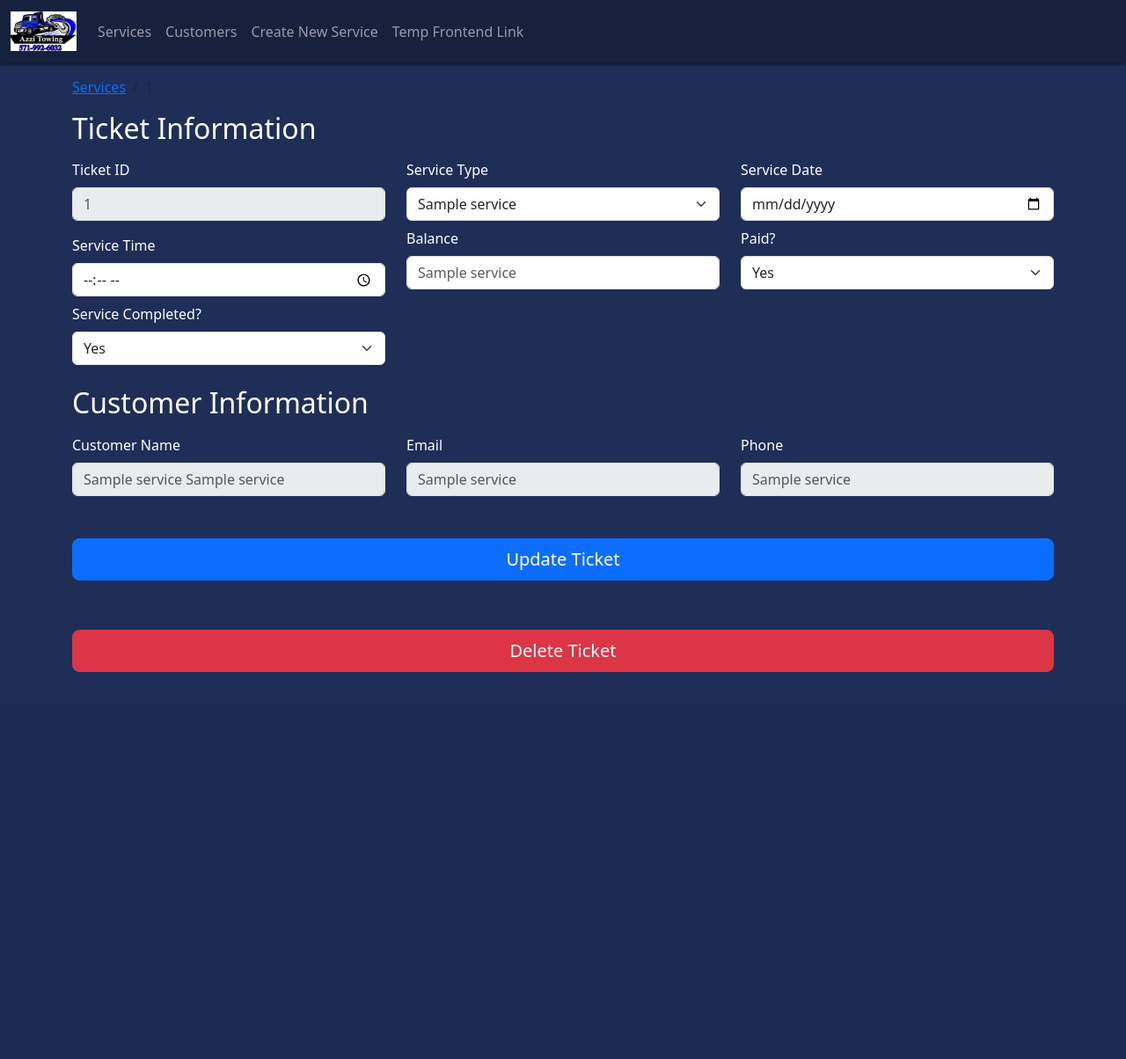
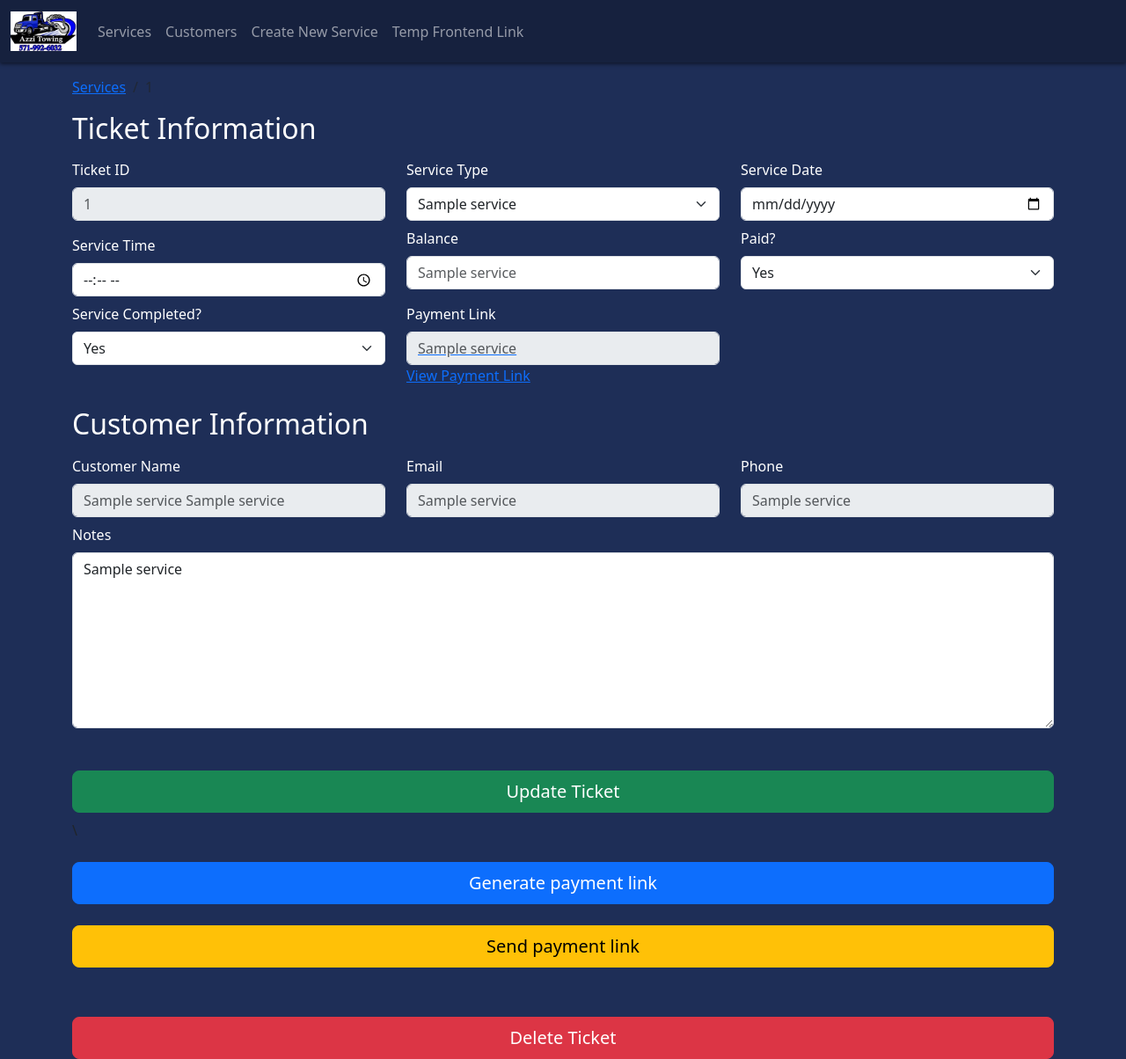
Before and after one commit to jamesbeegen/azziTowing, a Flask app: page /joeazzi/service in a window 1280 px wide. Shown: the whole page at 88% size. Before the commit the page ends 764 px from the top, so only its background shows below. Run offline with Flask 2, Linux system fonts and the light colour scheme; a database or web service that is not in the repository returns one stand-in record (values such as "Sample title"); some libraries are stand-ins or nearby versions.

Commit message:
Added payment link generation

```diff
--- a/app.py
+++ b/app.py
@@ -61,6 +61,7 @@ from os.path import exists
 from sqlite3 import connect
 from init_db import init_db, db_connect
 import stripe
+from math import ceil
 import datetime
 
 # App Configuration
@@ -82,7 +83,16 @@ DB = 'database.db'
 
 # API Key for Stripe payments
 stripe_key = 'sk_test_51MZ2KAClce1MywlhOsuuW61sleJa4FX39mSt8bQbmBIGb6i2PVf4jAideajXjKTWUENOjq7jxijtWOWVwtBlDC2q00PPk1A193'
+stripe.api_key = stripe_key
 
+# Twilio variables
+account_sid = "ACadd2746c5cb537ea87c10696f1bcbb7d"
+auth_token = "714d7c4cb72f2f41805f11a7e004864b"
+twilio_number = "+18339643387"
+
+
+# Should be Joe's email - but mine for testing
+admin_email = 'jamesbeegen@gmail.com'
 
 # Set up local database if it doesn't exist
 def create_db():
@@ -107,6 +117,9 @@ def create_db():
                     balance REAL NOT NULL,
                     paid int NOT NULL,
                     customer_email INTEGER NOT NULL,
+                    notes TEXT,
+                    payment_link TEXT,
+                    checkout_session_id TEXT,
                     FOREIGN KEY(customer_email) REFERENCES customer(email)
                 );
             """)
@@ -123,15 +136,17 @@ def create_db():
 
 # Check if a customer exists
 def customer_exists(customer_email):
+    # Connect to Database
     if not prod:
         conn = connect(DB)
     else:
         conn = db_connect()
 
+    # Get customers that have matching email
     cur = conn.cursor()
-
     cur.execute("SELECT * FROM customer WHERE email = {0}".format(param_query_symbol), (customer_email,))
 
+    # Fetches only one record into a tuple
     customer = cur.fetchone()
 
     conn.commit()
@@ -165,13 +180,14 @@ def schedule_view():
         if not customer_exists(request.form['email']):
             cur.execute("INSERT INTO customer (first_name, last_name, email, phone) VALUES ({0},{0},{0},{0})".format(param_query_symbol), (request.form['first_name'], request.form['last_name'], request.form['email'], request.form['phone_number']))
 
-        # Create the service
+        # Create the service in database
         cur.execute("INSERT INTO service (service_type, date, time, completed, balance, paid, customer_email) VALUES ({0},{0},{0},{0},{0},{0},{0})".format(param_query_symbol), (request.form['service_type'], request.form['date'], request.form['time'], '0', '0.00', '0', request.form['email']))
 
         conn.commit()
         conn.close()
 
         return redirect(url_for('schedule_view'))
+
     # Regular GET request
     else:
         return render_template('schedule.html')
@@ -180,7 +196,10 @@ def schedule_view():
 # Admin view
 @app.route('/joeazzi')
 def admin_view():
+    # Get today's date
     today = datetime.date.today().strftime('%m-%d-%Y')
+
+    # Connect to database
     if not prod:
         conn = connect(DB)
     else:
@@ -195,7 +214,6 @@ def admin_view():
     # This is a fix for sqlite not formatting dates properly
     if not prod:
         services_list = []
-        x = 0
         for service in services:
             entry = []
             for item in service:
@@ -225,7 +243,7 @@ def service_ticket_view():
 
         cur = conn.cursor()
 
-        # Checks for empty values on submission of form, and defaults them back to existing values
+        # Checks for empty values on submission of form, and defaults them back to existing values if they are empty
         if request.form['balance'] == '':
             cur.execute("SELECT balance FROM service WHERE service_id = {0}".format(param_query_symbol), (ticket_num,))
             balance_tuple = cur.fetchone()
@@ -242,9 +260,14 @@ def service_ticket_view():
             time = cur.fetchone()[0]
         else:
             time = request.form['time']
+        if request.form['notes'] == '':
+            cur.execute('SELECT notes FROM service WHERE service_id = {}'.format(ticket_num))
+            notes = cur.fetchone()[0]
+        else:
+            notes = request.form['notes']
 
         # Update the service entry with the data from the form
-        cur.execute("UPDATE service SET service_type = {0}, date = {0}, time = {0}, completed = {0}, balance = {0}, paid = {0} WHERE service_id = {0}".format(param_query_symbol), (request.form['service_type'], date, time, int(request.form['completed']), balance, int(request.form['paid']), ticket_num,))
+        cur.execute("UPDATE service SET service_type = {0}, date = {0}, time = {0}, completed = {0}, balance = {0}, paid = {0}, notes = {0}WHERE service_id = {0}".format(param_query_symbol), (request.form['service_type'], date, time, int(request.form['completed']), balance, int(request.form['paid']), notes, ticket_num,))
 
         conn.commit()
         conn.close()
@@ -270,7 +293,10 @@ def service_ticket_view():
 # Deleting a service/service ticket
 @app.route('/joeazzi/service/delete')
 def delete_service_ticket():
+    # Gets the current ticket number
     ticket_num = request.args.get('ticket')
+
+    # Connect to database
     if not prod:
         conn = connect(DB)
     else:
@@ -284,12 +310,14 @@ def delete_service_ticket():
 
     return redirect('/joeazzi')
 
+
+# Creating a service from admin section
 @app.route('/joeazzi/create-service', methods=('GET', 'POST'))
 def create_service_ticket_view():
+    # If the form has been submitted:
     if request.method == 'POST':
         if not prod:
             conn = connect(DB)
-
         else:
             conn = db_connect()
 
@@ -306,11 +334,16 @@ def create_service_ticket_view():
         conn.close()
 
         return redirect(url_for('admin_view'))
+
+    # Regular GET request
     else:
         return render_template('create-service.html')
 
+
+# View that lists all customers (not services, but customers)
 @app.route('/joeazzi/customers', methods=('GET', 'POST'))
 def customers_view():
+    # Connect to database
     if not prod:
         conn = connect(DB)
 
@@ -318,19 +351,25 @@ def customers_view():
         conn = db_connect()
 
     cur = conn.cursor()
+
+    # Get all customer from database
     cur.execute("SELECT * FROM customer")
-
     customers = cur.fetchall()
 
     conn.commit()
     conn.close()
-
     return render_template('customers.html', customers=customers)
 
+
+# Individual customer records/info pages
 @app.route('/joeazzi/customers/record', methods=('GET', 'POST'))
 def customer_record_view():
+    # Get the current customer_id
     customer_id = request.args.get('customer')
+
+    # If a form has been submitted (to update client info)
     if request.method == 'POST':
+        # Connect to Database
         if not prod:
             conn = connect(DB)
 
@@ -359,23 +398,122 @@ def customer_record_view():
             phone = cur.fetchone()[0]
         else:
             phone = request.form['phone']
+
+        # Updates the customer record with new information submitted in form
         cur.execute("UPDATE customer SET first_name={0}, last_name={0}, phone={0} WHERE email={0}".format(param_query_symbol), (first_name, last_name, phone, customer_id,))
+
         conn.commit()
         conn.close()
         return redirect('/joeazzi/customers/record?customer={}'.format(customer_id))
+
+    # Regular GET Request
     else:
         if not prod:
             conn = connect(DB)
-
         else:
             conn = db_connect()
 
+        # Get the customer information based on the primary key
         cur = conn.cursor()
         cur.execute("SELECT email, first_name, last_name, phone FROM customer WHERE email={0}".format(param_query_symbol), (customer_id,))
         customer = cur.fetchone()
+
         conn.commit()
         conn.close()
         return render_template('customer-record.html', customer=customer)
+
+
+# Generates a payment link
+@app.route('/joeazzi/service/generatePaymentLink')
+def generate_payment_link():
+    # Get the current ticket number
+    ticket_num = request.args.get('ticket')
+
+    # Connect to database
+    if not prod:
+            conn = connect(DB)
+    else:
+        conn = db_connect()
+
+    cur = conn.cursor()
+    cur.execute("SELECT service_type, balance FROM service WHERE service_id={}".format(param_query_symbol), (ticket_num,))
+    ticket_details = cur.fetchone()
+
+    # Format the balance for the stripe api
+    balance = int(ceil(ticket_details[1])) * 100
+
+    # Create stripe checkout session/url
+    checkout_session = stripe.checkout.Session.create(
+        line_items=[
+            {
+                'price_data': {
+                    'product_data': {
+                        'name': ticket_details[0],
+                    },
+                    'unit_amount': balance,
+                    'currency': 'usd',
+                },
+                'quantity': 1,
+            },
+        ],
+        payment_method_types=['card'],
+        mode='payment',
+        success_url=request.host_url + 'payment/success',
+        cancel_url=request.host_url + 'payment/cancel',
+    )
+
+    # Update service ticket with payment link
+    cur.execute("UPDATE service SET payment_link={0} WHERE service_id={0}".format(param_query_symbol), (checkout_session.url, ticket_num,))
+
+    conn.commit()
+    conn.close()
+
+    return redirect('/joeazzi/service?ticket={}'.format(ticket_num))
+
+
+# Sends payment link via text
+@app.route('/joeazzi/sendPaymentLinkText')
+def send_payment_link_text():
+    # Twilio client
+    from twilio.rest import Client
+    client = Client(account_sid, auth_token)
+
+    # Get the current ticket number
+    ticket_num = request.args.get('ticket')
+
+    # Connect to database
+    if not prod:
+            conn = connect(DB)
+    else:
+        conn = db_connect()
+
+    # Retrieve service information
+    cur = conn.cursor()
+    cur.execute("SELECT phone, payment_link, first_name FROM service INNER JOIN customer on customer.email=service.customer_email WHERE service.service_id = {0}".format(param_query_symbol), (ticket_num,))
+    service = cur.fetchone()
+    conn.commit()
+    conn.close()
+
+    # Send the message
+    message = client.messages.create(
+    body='Hello {}, you need to buy a number before links can be sent'.format(service[2]),
+    from_=twilio_number,
+    to="+1{}".format(service[0])
+    )
+
+    return redirect('/joeazzi/service?ticket={}'.format(ticket_num))
+
+
+# Shows when payment is successful
+@app.route('/payment/success')
+def success():
+    return render_template('success.html')
+
+
+# Shown when order/payment is cancelled
+@app.route('/payment/cancel')
+def cancel():
+    return render_template('cancel.html')
 
 
 # Main calling function
--- a/init_db.py
+++ b/init_db.py
@@ -65,6 +65,9 @@ def init_db():
                     balance NUMERIC(7,2) NOT NULL,
                     paid INT NOT NULL,
                     customer_email TEXT NOT NULL,
+                    notes TEXT,
+                    payment_link TEXT,
+                    checkout_session_id TEXT,
                     FOREIGN KEY(customer_email) REFERENCES customer(email)
                 );
             """)
--- a/requirements.txt
+++ b/requirements.txt
@@ -22,12 +22,15 @@ psycopg2==2.9.5
 psycopg2-binary==2.9.5
 pyasn1==0.4.8
 pyasn1-modules==0.2.8
+PyJWT==2.6.0
 pyparsing==3.0.9
+pytz==2022.7.1
 requests==2.28.2
 requests-oauthlib==1.3.1
 rsa==4.9
 six==1.16.0
 stripe==5.1.1
+twilio==7.16.4
 uritemplate==4.1.1
 urllib3==1.26.14
 Werkzeug==2.2.2
--- a/static/css/admin-styles.css
+++ b/static/css/admin-styles.css
@@ -28,3 +28,7 @@ body {
 label, h1, h2{
     color: white !important;
 }
+
+textarea{
+    height: 200px
+}
--- a/templates/service-ticket.html
+++ b/templates/service-ticket.html
@@ -10,7 +10,7 @@
                 <li class="breadcrumb-item active" aria-current="page">{{ service[0] }}</li>
             </ol>
         </nav>
-        <form method="post">
+        <form method="post" id="ticket-form">
             <div class="row justify-content-center">
                 <h2>Ticket Information</h2>
                 <div class="col-sm">
@@ -32,7 +32,6 @@
                     <input type="date" class="form-control" name="date" value="{{ request.form['date'] }}" placeholder="{{ service[2] }}">
                 </div>
             </div>
-
             <div class="row justify-content-center">
                 <div class="col-sm">
                     <label for="serviceTime" class="form-label mt-3">Service Time</label>
@@ -57,7 +56,6 @@
                     {% endif %}
                 </div>
             </div>
-
             <div class="row justify-content-center">
                 <div class="col-sm">
                     <label for="completed" class="form-label mt-2">Service Completed?</label>
@@ -73,15 +71,17 @@
                         </select>
                     {% endif %}
                 </div>
-                <div class="col-sm"></div>
+                <div class="col-sm">
+                    <label for="paymentLink" class="form-label mt-2">Payment Link</label>
+                    <a href="{{ service[9] }}"><input class="form-control" name="payment_link" value="{{ request.form['payment_link'] }}" placeholder="{{ service[9] }}" disabled>View Payment Link</a>
+                </div>
                 <div class="col-sm"></div>
             </div>
-
             <div class="row justify-content-center">
                 <h2 class="mt-4">Customer Information</h2>
                 <div class="col-sm">
                     <label for="name" class="form-label mt-2">Customer Name</label>
-                    <input class="form-control" placeholder="{{ service[9] }} {{ service[10]}}" disabled>
+                    <input class="form-control" placeholder="{{ service[12] }} {{ service[13] }}" disabled>
                 </div>
                 <div class="col-sm">
                     <label for="email" class="form-label mt-2">Email</label>
@@ -89,16 +89,23 @@
                 </div>
                 <div class="col-sm">
                     <label for="phone" class="form-label mt-2">Phone</label>
-                    <input class="form-control" placeholder="{{ service[11] }}" disabled>
+                    <input class="form-control" placeholder="{{ service[14] }}" disabled>
+                </div>
+            </div>
+            <div class="row justify-content-center">
+                <div class="col-sm">
+                    <label for="notes" class="form-label mt-2">Notes</label>
+                    <textarea form="ticket-form" class="form-control" name="notes" value="{{ request.form['notes'] }}">{{ service[8] }}</textarea>
                 </div>
             </div>
             <div class="row justify-content-center">
                 <div class="d-grid gap-2">
-                    <button type="submit" class="btn btn-primary btn-lg mt-5" onclick="alert('Ticket Updated');">Update Ticket</button>
+                    <button type="submit" class="btn btn-success btn-lg mt-5" onclick="alert('Ticket Updated');">Update Ticket</button>\
+                    <a class="btn btn-primary btn-lg mt-3" href="/joeazzi/service/generatePaymentLink?ticket={{ service[0] }}">Generate payment link</a>
+                    <a class="btn btn-warning btn-lg mt-3" href="/joeazzi/sendPaymentLinkText?ticket={{ service[0] }}">Send payment link</a>
                     <a class="btn btn-danger btn-lg mt-5" href="/joeazzi/service/delete?ticket={{ service[0] }}">Delete Ticket</a>
                 </div>
             </div>
         </form>
     </div>
-
 {% endblock %}
```
Also changed, not shown: tests.py (added, +74 -0 lines).
